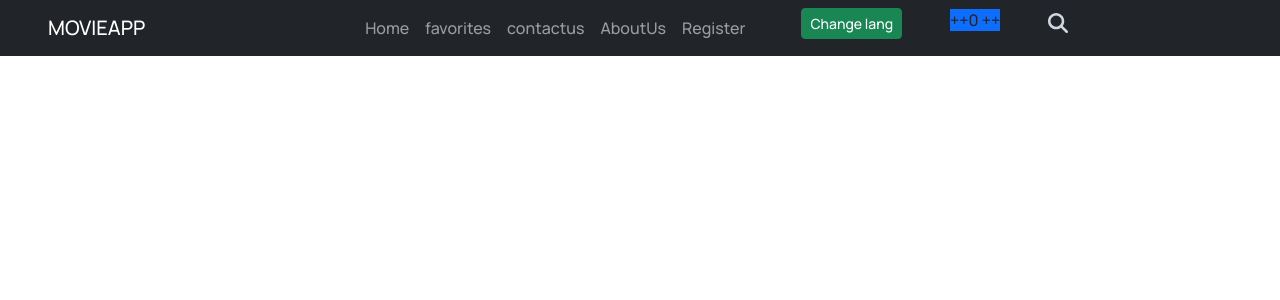
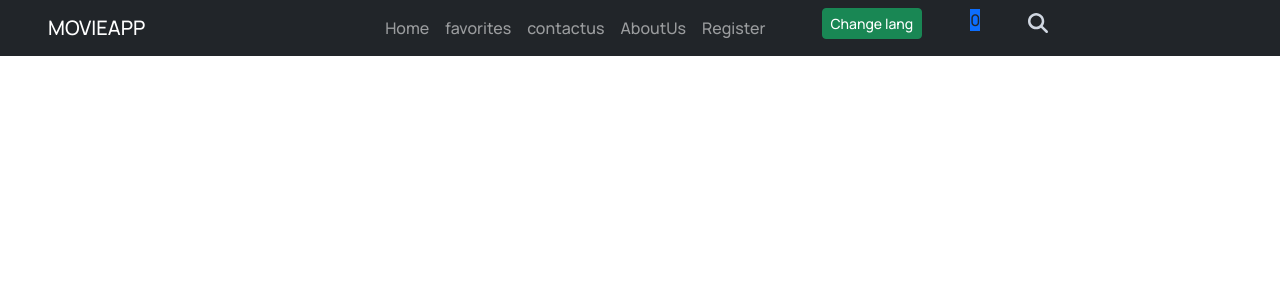
Before and after one commit to amallhalim/movieaApp, a React (Create React App) app: page /AboutUs in a window 1280 px wide. Shown: the top 300 px of the page. Built offline with nearby package versions, Linux system fonts and the light colour scheme.

Commit message:
modify in style

```diff
--- a/src/components/Header.js
+++ b/src/components/Header.js
@@ -71,7 +71,7 @@ export default function Header() {
               </li>
               <li>
                 {" "}
-                <span className="bg-primary"> ++{favcounter} ++</span>
+                <span className="bg-primary">{favcounter}</span>
               </li>
               <div onClick={() => navigate("./search")} className=" px-5 mt-1">
                 <FontAwesomeIcon
--- a/src/pages/Movies.js
+++ b/src/pages/Movies.js
@@ -39,7 +39,7 @@ export default function Movies() {
       <div className="row my-0">
         {moviesList.map(movie => {
           return (
-            <div className="col-4 my-3 mx-0" key={movie.id}>
+            <div className="col-3 my-3 mx-0" key={movie.id}>
               <Cardd
                 movie={movie}
                 handleClickmovie={e => alertClickedmovie(e, movie)}
```
